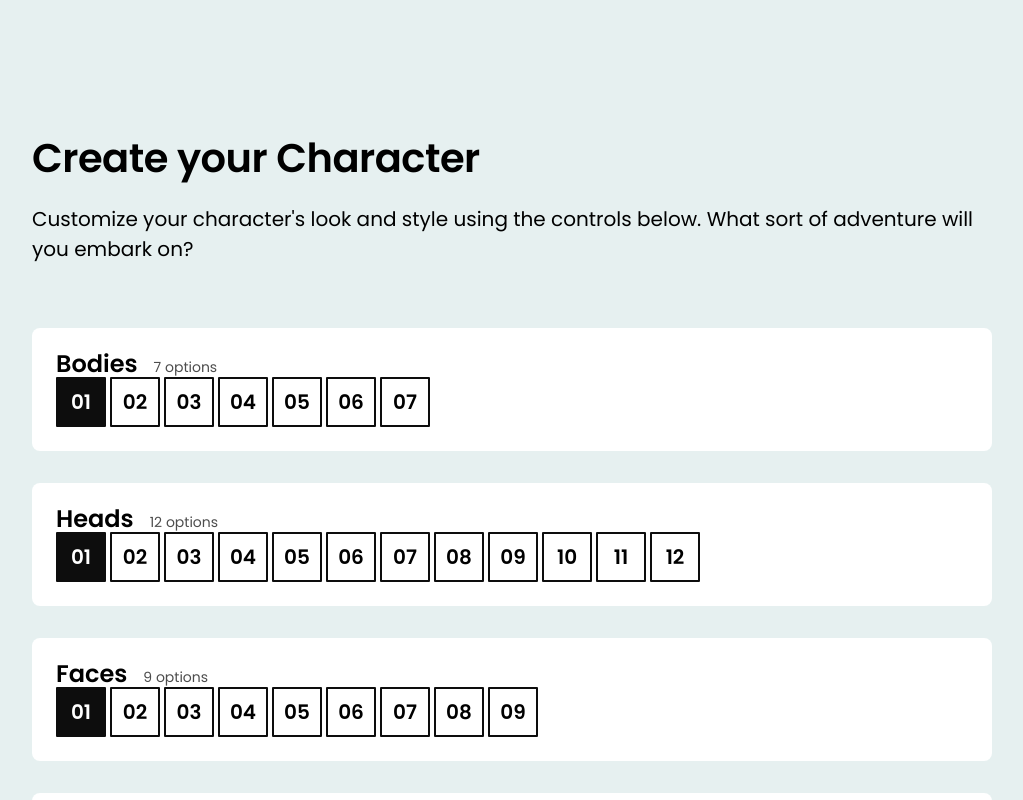
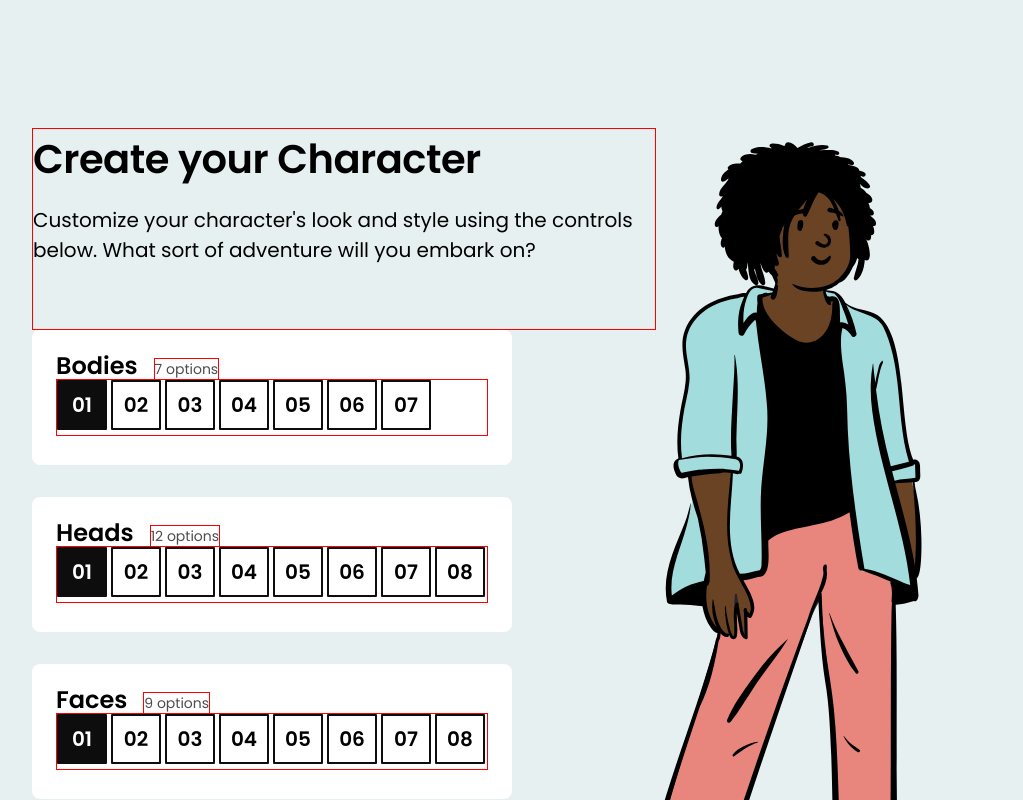
Before and after one commit to crushcreative/csslearning, a React (Create React App) app: page / in a window 1280 px wide. Shown: the top 800 px of the page, without its empty margins (128-1151 px from the left). Built offline with nearby package versions, Linux system fonts and the light colour scheme.

Commit message:
CSS updated

```diff
--- a/src/components/ButtonRow/ButtonRow.module.css
+++ b/src/components/ButtonRow/ButtonRow.module.css
@@ -1,2 +1,8 @@
 .buttonRow {
+  white-space: nowrap;
+  overflow-y: scroll;
+  border: 1px solid red;
+  padding-bottom: 5px;
+  margin-bottom: 5px;
+  /* scroll-padding-bottom: 5px; */
 }
--- a/src/components/CharacterEditor/CharacterEditor.module.css
+++ b/src/components/CharacterEditor/CharacterEditor.module.css
@@ -4,10 +4,13 @@
 }
 
 .maxWidthWrapper {
+  max-width: 1024px;
 }
 
 .header {
   padding-bottom: 64px;
+  max-width: 65%;
+  border: 1px solid red;
 }
 
 .title {
@@ -24,7 +27,12 @@
 }
 
 .characterWrapper {
+  position: fixed;
+  top: 128px;
+  right: 0;
+  width: 45%;
 }
 
 .controlColumn {
+  max-width: 50%;
 }
--- a/src/components/ControlPane/ControlPane.module.css
+++ b/src/components/ControlPane/ControlPane.module.css
@@ -23,4 +23,5 @@
   font-size: 0.875rem;
   font-weight: 400;
   color: hsl(0deg, 0%, 30%);
+  border: 1px solid red;
 }
--- a/src/components/Footer/Footer.module.css
+++ b/src/components/Footer/Footer.module.css
@@ -5,3 +5,8 @@
   color: white;
   text-align: center;
 }
+
+.footer a {
+  color: white;
+  text-decoration: underline;
+}
```
